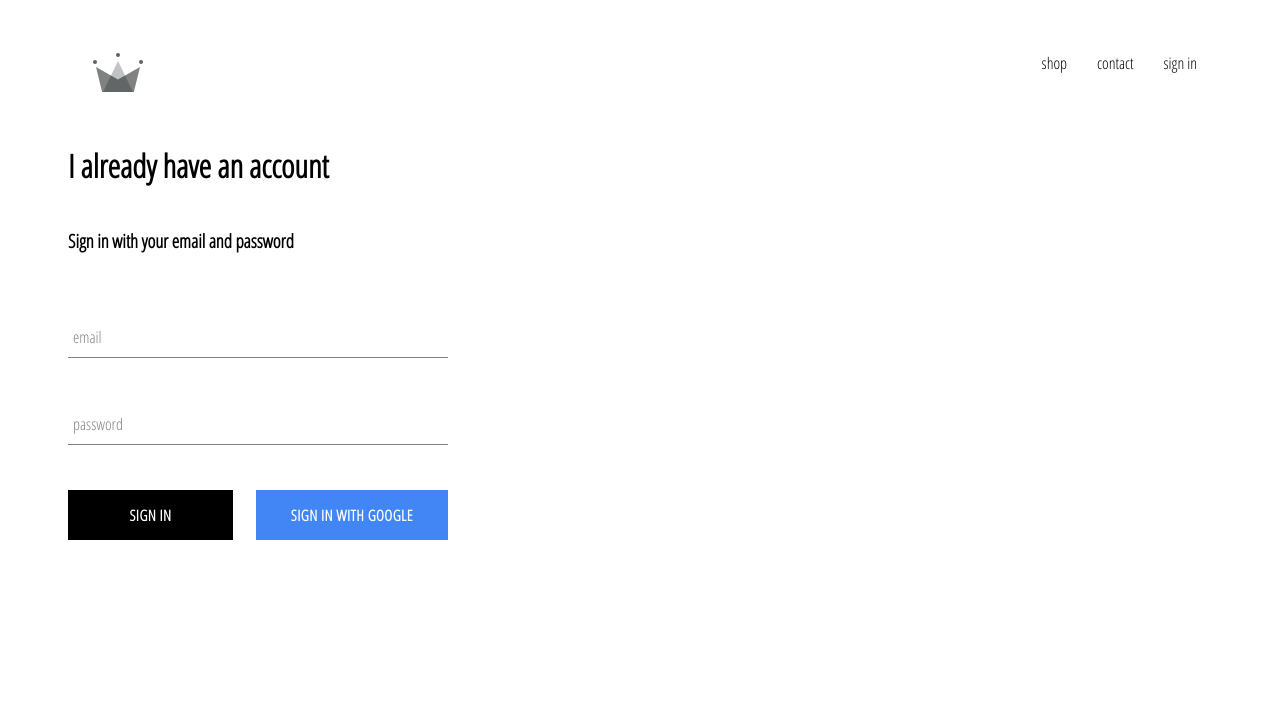
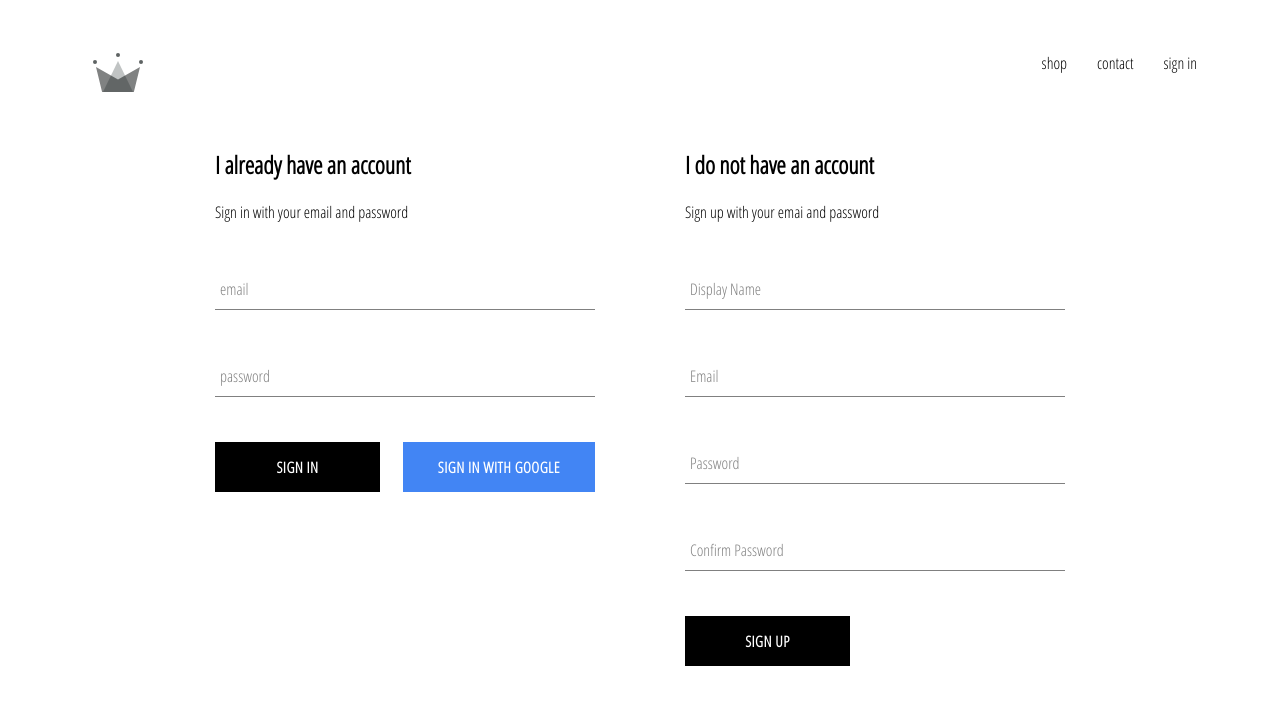
Before and after one commit to escribapetrus/crwn-clothing, a React (Create React App) app: page /signin in a window 1280 px wide. Shown: the top 704 px of the page. Built offline with nearby package versions, Linux system fonts and the light colour scheme; no server answers.

Commit message:
add signin functionality on app

```diff
--- a/src/App.js
+++ b/src/App.js
@@ -6,7 +6,7 @@
 import './App.css';
 import SignIn from './pages/Sign-In';
 
-import {auth} from "./firebase/utils"
+import {auth, createUserProfileDocument} from "./firebase/utils"
 
 class App extends React.Component {
   constructor(props) {
@@ -20,9 +20,24 @@
   unsubscribeFromAuth = null
 
   componentDidMount(){
-    this.unsubscribeFromAuth = auth.onAuthStateChanged(user => {
-      this.setState({currentUser: user});
-      console.log(user);
+    this.unsubscribeFromAuth = auth.onAuthStateChanged(async userAuth => {
+      if (userAuth){
+        const userRef = await createUserProfileDocument(userAuth);
+
+        userRef.onSnapshot(snapShot => {
+          this.setState({
+            currentUser: {
+              id: snapShot.id,
+              ...snapShot.data()
+            }
+          }, () => {console.log(this.state)})
+        });
+      } else {
+        this.setState({currentUser: userAuth})
+      }
+      //createUserProfileDocument(user);
+      // this.setState({currentUser: user});
+      //console.log(user);
     })
   }
 
--- a/src/components/Sign-In-Form.jsx
+++ b/src/components/Sign-In-Form.jsx
@@ -31,8 +31,8 @@
     render() {
         return (
             <div className="Sign-In-Form">
-                <h1>I already have an account</h1>
-                <h3>Sign in with your email and password</h3>
+                <h2>I already have an account</h2>
+                <span>Sign in with your email and password</span>
                 <form onSubmit={this.handleSubmit}>
                     <FormInput
                         type="email"
--- /dev/null
+++ b/src/components/Sign-Up-Form.jsx
@@ -0,0 +1,66 @@
+import React, { Component } from 'react';
+import FormInput from "./Form-Input";
+import Button from "./Button";
+
+import {auth, createUserProfileDocument} from "../firebase/utils"
+
+import "./Sign-Up-Form.scss"
+
+class SignUpForm extends Component {
+    constructor(props) {
+        super(props)
+
+        this.state = {
+             displayName: "",
+             email: "",
+             password: "",
+             confirmPassword: ""
+        }
+    }
+
+    handleSubmit = async event => {
+        event.preventDefault();
+        const {displayName, email, password, confirmPassword} = this.state;
+        if (password !== confirmPassword) {
+            alert("passwords do not match");
+            return
+        } else {
+           try {
+                const {user} = await auth.createUserWithEmailAndPassword(email, password);
+                await createUserProfileDocument(user, {displayName});
+                this.setState({
+                    displayName: "",
+                    email: "",
+                    password: "",
+                    confirmPassword: ""
+                })
+           } catch(error){
+            console.error(error)
+           }
+        }
+    }
+
+    handleChange = event => {
+        const {name, value} = event.target;
+        this.setState({[name]: value})
+    }
+
+    render() {
+        const {displayName, email, password, confirmPassword} = this.state
+        return (
+            <div className="Sign-Up-Form">
+                <h2>I do not have an account</h2>
+                <span>Sign up with your emai and password</span>
+                <form className="sign-up-form" onSubmit={this.handleSubmit}>
+                <FormInput type="text" name="displayName" value={displayName} onChange={this.handleChange} label="Display Name" required/>
+                <FormInput type="email" name="email" value={email} onChange={this.handleChange} label="Email" required/>
+                <FormInput type="password" name="password" value={password} onChange={this.handleChange} label="Password" required/>
+                <FormInput type="password" name="confirmPassword" value={confirmPassword} onChange={this.handleChange} label="Confirm Password" required/>
+                <Button type="submit">Sign Up</Button>
+                </form>
+            </div>
+        )
+    }
+}
+
+export default SignUpForm
--- /dev/null
+++ b/src/components/Sign-Up-Form.scss
@@ -0,0 +1,9 @@
+.Sign-Up-Form {
+    display: flex;
+    flex-direction: column;
+    width: 380px;
+
+    .title {
+      margin: 10px 0;
+    }
+  }
--- a/src/firebase/utils.js
+++ b/src/firebase/utils.js
@@ -12,6 +12,28 @@
     appId: "1:494014378533:web:b967dd1632d1c0a409c5cc"
   };
 
+  export const createUserProfileDocument = async (userAuth, additionalData) => {
+    if (!userAuth) return;
+    const userRef = firestore.doc(`users/${userAuth.uid}`);
+    const snapShot = await userRef.get();
+    if(!snapShot.exists){
+      const {displayName, email} = userAuth;
+      const createdAt = new Date();
+
+      try{
+        await userRef.set({
+          displayName,
+          email,
+          createdAt,
+          ...additionalData
+        })
+      } catch (error){
+        console.log("error creating user", error.message);
+      }
+    }
+    return userRef;
+  }
+
   firebase.initializeApp(config);
 
   export const auth = firebase.auth();
--- a/src/pages/Sign-In.jsx
+++ b/src/pages/Sign-In.jsx
@@ -1,10 +1,14 @@
 import React from 'react'
 import SignInForm from "../components/Sign-In-Form"
+import SignUpForm from "../components/Sign-Up-Form"
+
+import "./Sign-In.scss"
 
 function SignIn() {
     return (
         <div className="Sign-In">
             <SignInForm/>
+            <SignUpForm/>
         </div>
     )
 }
--- a/src/pages/Sign-In.scss
+++ b/src/pages/Sign-In.scss
@@ -0,0 +1,6 @@
+.Sign-In {
+    width: 850px;
+    display: flex;
+    justify-content: space-between;
+    margin: 30px auto;
+  }
```
